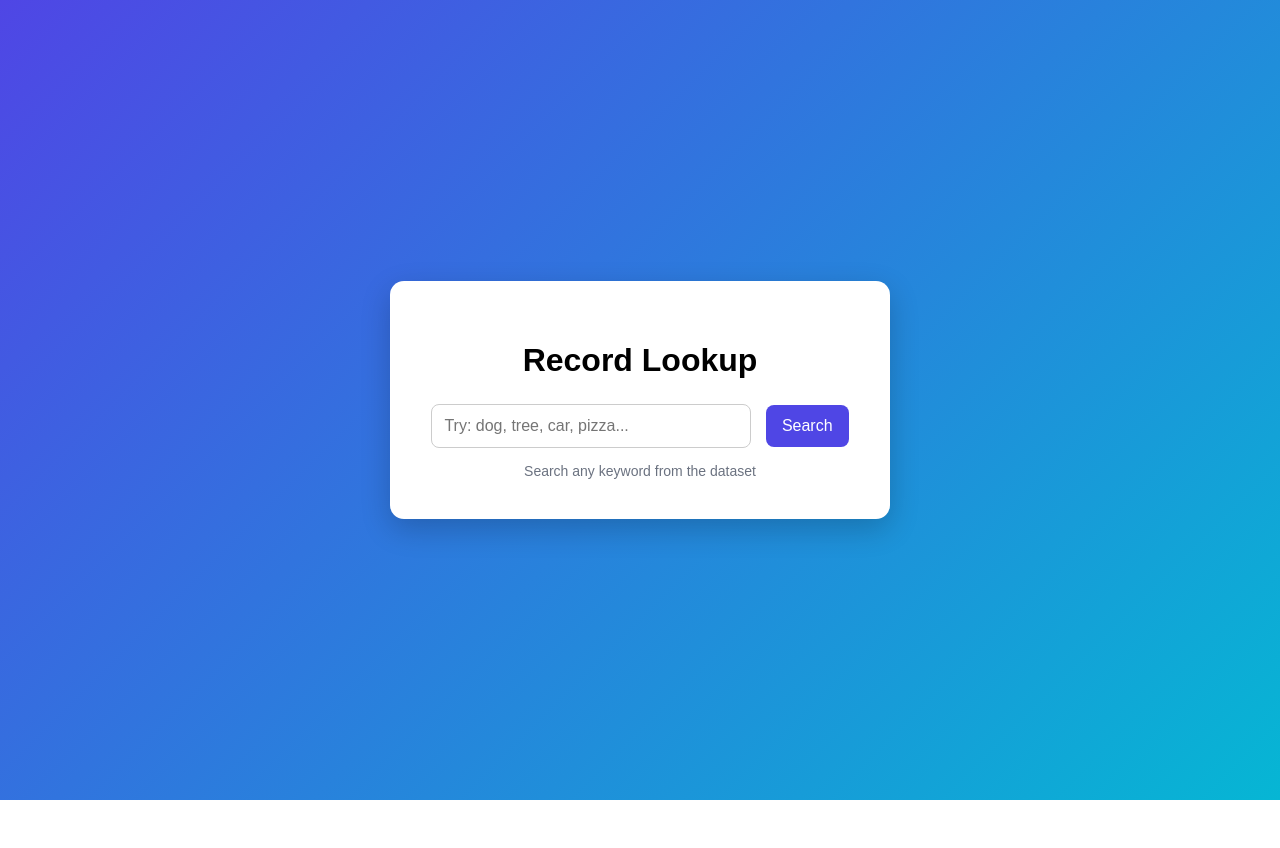
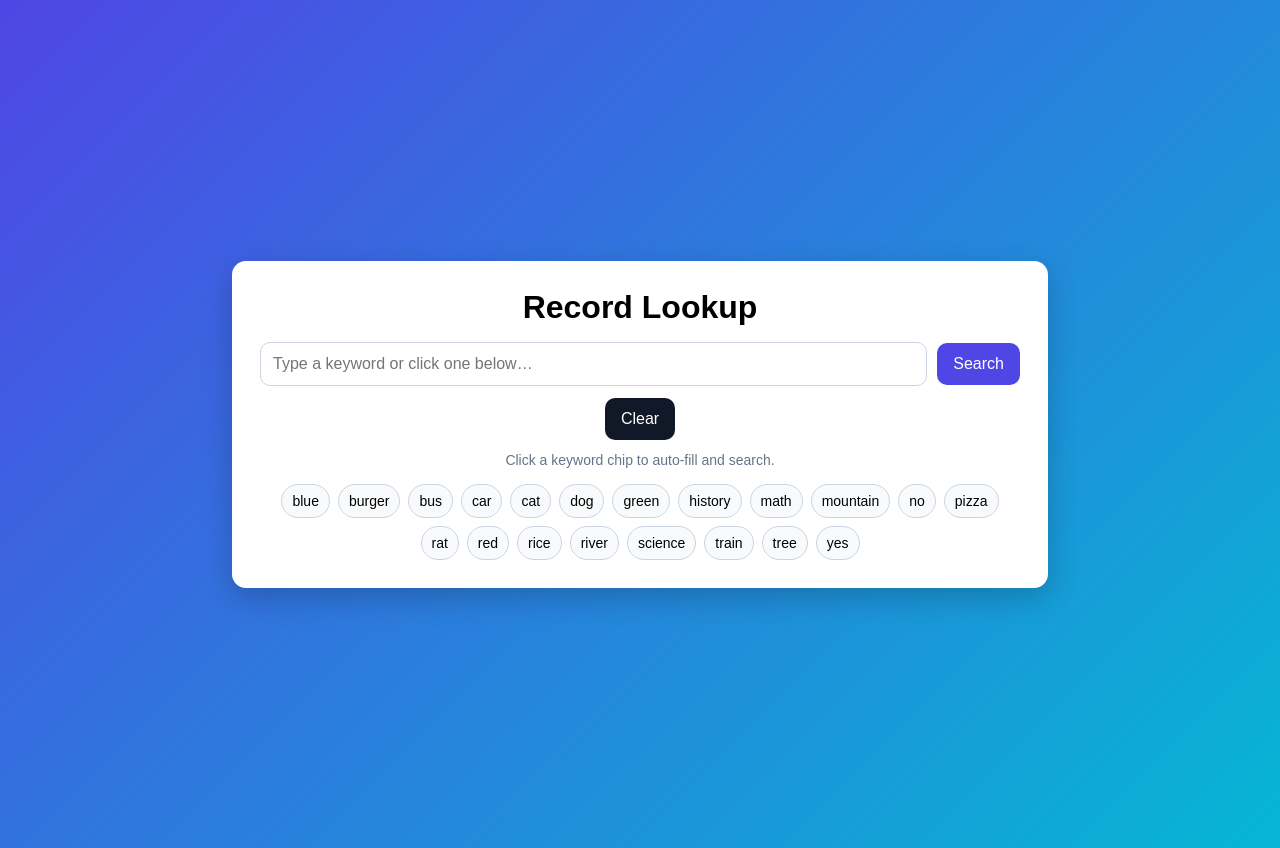
Before and after one commit to yanny2five/yesno-retriever, a Flask app: page / in a window 1280 px wide. Before the commit the page ends 800 px from the top, so only its background shows below. Run offline with Flask 3, Linux system fonts and the light colour scheme.

Commit message:
describe what changed

```diff
--- a/app.py
+++ b/app.py
@@ -1,20 +1,17 @@
 from flask import Flask, request, render_template
-from retriever import get_record
+from retriever import get_record, RECORDS
 
 app = Flask(__name__)
 
 @app.get("/")
 def home():
-    return render_template("index.html", result=None, user_text="")
+    return render_template("index.html", result=None, user_text="", keywords=sorted(RECORDS.keys()))
 
 @app.post("/lookup")
 def lookup():
     user_text = request.form.get("answer", "")
     result = get_record(user_text)
-    return render_template("index.html", result=result, user_text=user_text)
-
-import os
+    return render_template("index.html", result=result, user_text=user_text, keywords=sorted(RECORDS.keys()))
 
 if __name__ == "__main__":
-    port = int(os.environ.get("PORT", 5000))
-    app.run(host="0.0.0.0", port=port)
+    app.run(debug=True)
--- a/retriever.py
+++ b/retriever.py
@@ -1,10 +1,12 @@
+import re
+
 RECORDS = {
     "yes": "Record 1: User confirmed YES",
     "no": "Record 2: User confirmed NO",
 
     "dog": "Record 3: Animal category — dog",
     "cat": "Record 4: Animal category — cat",
-    "bird": "Record 5: Animal category — bird",
+    "rat": "Record 5: Animal category — rat",
 
     "car": "Record 6: Vehicle category — car",
     "bus": "Record 7: Vehicle category — bus",
@@ -24,13 +26,42 @@ RECORDS = {
 
     "pizza": "Record 18: Food category — pizza",
     "burger": "Record 19: Food category — burger",
-    "rice": "Record 20: Food category — rice"
+    "rice": "Record 20: Food category — rice",
 }
 
+def _tokenize(text: str) -> list[str]:
+    # lowercase and extract words (letters/numbers only)
+    words = re.findall(r"[a-z0-9]+", (text or "").lower())
+    return words
+
+def _normalize(word: str) -> str:
+    # very simple plural handling: dogs->dog, cats->cat, trees->tree
+    if word.endswith("s") and len(word) > 3:
+        return word[:-1]
+    return word
+
 def get_record(user_text: str) -> str:
-    key = (user_text or "").strip().lower()
+    raw = (user_text or "").strip()
 
+    # Commands
+    if raw.lower() in ("/help", "help", "/list", "list", "/words", "words"):
+        return "Try one of these keywords: " + ", ".join(sorted(RECORDS.keys()))
+
+    # Exact match first
+    key = raw.lower()
     if key in RECORDS:
         return RECORDS[key]
 
-    return f"No match found for '{user_text}'."
+    # Keyword search inside sentences + plural normalization
+    tokens = [_normalize(w) for w in _tokenize(raw)]
+    matches = []
+    for t in tokens:
+        if t in RECORDS and t not in matches:
+            matches.append(t)
+
+    if matches:
+        # Return multiple records if multiple matches
+        lines = [RECORDS[m] for m in matches]
+        return "Matches:\n" + "\n".join(lines)
+
+    return f"No match found for '{user_text}'. Type 'list' to see all keywords."
--- a/templates/index.html
+++ b/templates/index.html
@@ -9,32 +9,42 @@
         margin: 0;
         font-family: Arial, sans-serif;
         background: linear-gradient(135deg, #4f46e5, #06b6d4);
-        height: 100vh;
+        min-height: 100vh;
         display: flex;
         align-items: center;
         justify-content: center;
+        padding: 24px;
       }
 
       .card {
         background: white;
-        padding: 40px;
+        padding: 28px;
         border-radius: 14px;
         box-shadow: 0 10px 30px rgba(0,0,0,0.2);
-        width: 420px;
+        width: min(760px, 100%);
+      }
+
+      h1 {
+        margin: 0 0 16px 0;
         text-align: center;
       }
 
-      h1 {
-        margin-bottom: 25px;
+      .form-row {
+        display: flex;
+        gap: 10px;
+        justify-content: center;
+        align-items: center;
+        flex-wrap: wrap;
       }
 
       input {
-        width: 70%;
+        flex: 1;
+        min-width: 260px;
         padding: 12px;
         font-size: 16px;
-        border: 1px solid #ccc;
-        border-radius: 8px;
-        margin-right: 10px;
+        border: 1px solid #cbd5e1;
+        border-radius: 10px;
+        outline: none;
       }
 
       button {
@@ -43,7 +53,7 @@
         background: #4f46e5;
         color: white;
         border: none;
-        border-radius: 8px;
+        border-radius: 10px;
         cursor: pointer;
       }
 
@@ -51,45 +61,114 @@
         background: #3730a3;
       }
 
-      .result {
-        margin-top: 25px;
-        font-size: 18px;
-        font-weight: bold;
-        color: #111827;
+      .chips {
+        margin-top: 16px;
+        display: flex;
+        gap: 8px;
+        flex-wrap: wrap;
+        justify-content: center;
+      }
+
+      .chip {
+        border: 1px solid #cbd5e1;
+        background: #f8fafc;
+        padding: 8px 10px;
+        border-radius: 999px;
+        cursor: pointer;
+        font-size: 14px;
+        user-select: none;
+      }
+
+      .chip:hover {
+        background: #eef2ff;
+        border-color: #818cf8;
       }
 
       .hint {
-        margin-top: 15px;
-        color: #6b7280;
+        margin-top: 12px;
+        color: #64748b;
         font-size: 14px;
+        text-align: center;
+      }
+
+      .result {
+        margin-top: 18px;
+        padding: 14px;
+        border-radius: 12px;
+        background: #0b1220;
+        color: #e5e7eb;
+        font-family: Consolas, Monaco, monospace;
+        white-space: pre-wrap;
+      }
+
+      .footer-row {
+        margin-top: 12px;
+        display: flex;
+        justify-content: center;
+      }
+
+      .small-btn {
+        background: #111827;
+      }
+      .small-btn:hover {
+        background: #0b1220;
       }
     </style>
   </head>
 
   <body>
-
     <div class="card">
       <h1>Record Lookup</h1>
 
-      <form method="POST" action="/lookup">
-        <input
-          name="answer"
-          placeholder="Try: dog, tree, car, pizza..."
-          value="{{ user_text }}"
-        />
-        <button type="submit">Search</button>
+      <form id="lookupForm" method="POST" action="/lookup">
+        <div class="form-row">
+          <input
+            id="answerInput"
+            name="answer"
+            placeholder="Type a keyword or click one below…"
+            value="{{ user_text }}"
+            autocomplete="off"
+          />
+          <button type="submit">Search</button>
+        </div>
+
+        <div class="footer-row">
+          <button class="small-btn" type="button" id="clearBtn">Clear</button>
+        </div>
       </form>
 
       <div class="hint">
-        Search any keyword from the dataset
+        Click a keyword chip to auto-fill and search.
+      </div>
+
+      <div class="chips" id="chips">
+        {% for k in keywords %}
+          <div class="chip" data-key="{{ k }}">{{ k }}</div>
+        {% endfor %}
       </div>
 
       {% if result %}
-        <div class="result">
-          {{ result }}
-        </div>
+        <div class="result">{{ result }}</div>
       {% endif %}
     </div>
 
+    <script>
+      const input = document.getElementById("answerInput");
+      const form = document.getElementById("lookupForm");
+
+      // Clickable chips: fill + auto-submit
+      document.getElementById("chips").addEventListener("click", (e) => {
+        const chip = e.target.closest(".chip");
+        if (!chip) return;
+        input.value = chip.dataset.key;
+        form.submit();
+      });
+
+      // Clear input
+      document.getElementById("clearBtn").addEventListener("click", () => {
+        input.value = "";
+        input.focus();
+      });
+    </script>
   </body>
 </html>
```
Also changed, not shown: 1 other file.
